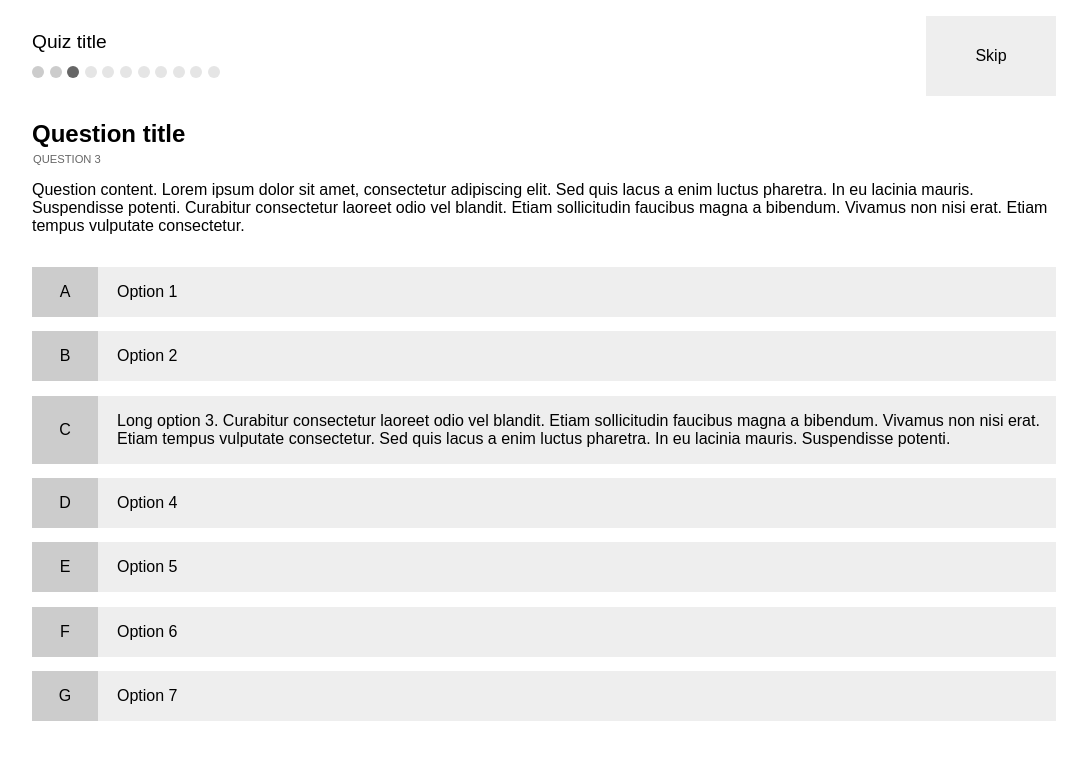
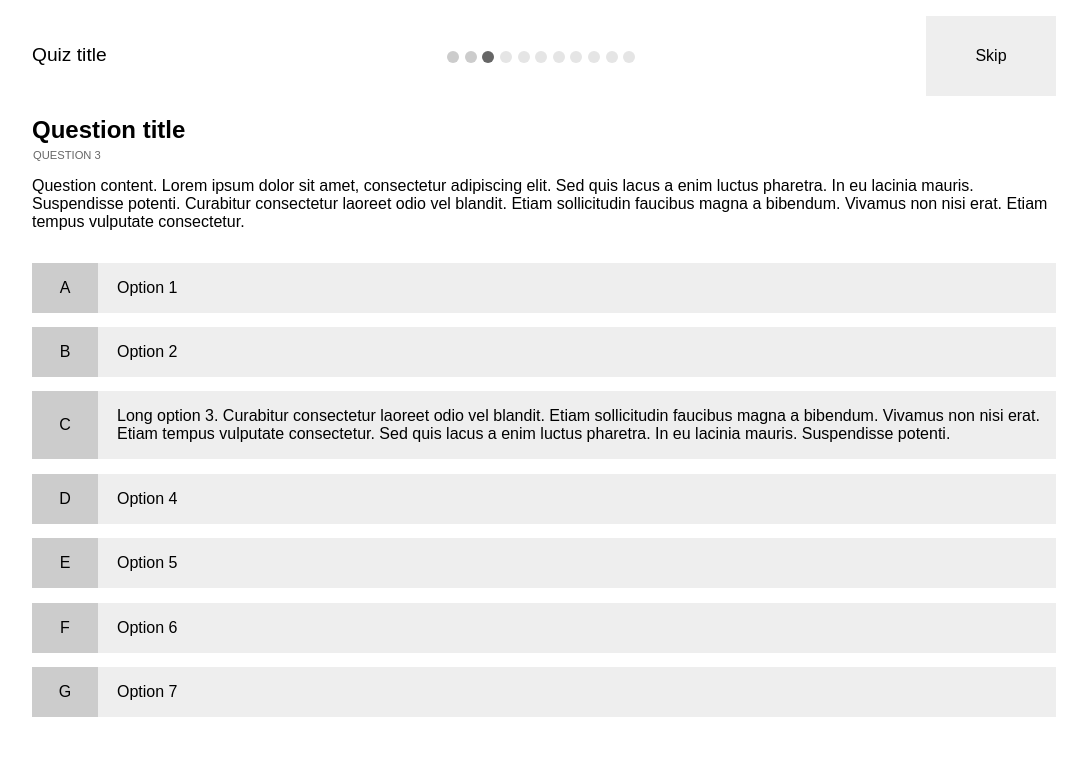
Before and after one commit to ehmorris/quiz-app, a Jekyll site: the page built from index.html, in a window 1280 px wide. Shown: the top 760 px of the page, without its empty margins (96-1183 px from the left). Built offline with Jekyll 4.4.1, drawn with Linux system fonts in a browser that asks for light colours; nearby versions of some CDN libraries; Markdown is read by kramdown in place of the engine named in the settings.

Commit message:
moved indicators, added a flash to options on click (css3) to indicate that the click was recorded - could be better

```diff
--- a/index.html
+++ b/index.html
@@ -5,6 +5,7 @@ title: VPP Client Mockup
 
 <h1>Quiz title</h1>
 
+<nav class="indicators_wrapper">
   <ul class="indicators">
     <li><span class="q_num">1</span> <span class="q_title">Question title</span></li>
     <li><span class="q_num">2</span> <span class="q_title">Question title</span></li>
@@ -18,6 +19,7 @@ title: VPP Client Mockup
     <li><span class="q_num">10</span> <span class="q_title">Question title</span></li>
     <li><span class="q_num">11</span> <span class="q_title">Question title</span></li>
   </ul>
+</nav>
 
 <h2>Question title</h2>
 <h3>Question 3</h3>
@@ -25,31 +27,31 @@ title: VPP Client Mockup
 
 <ul class="options">
 	<li>
-    <a href="javascript:void(0);"><span class="o_label">A</span> <span class="o_text">Option 1</span></a>
+    <a class="option" href="javascript:void(0);"><span class="o_label">A</span> <span class="o_text">Option 1</span></a>
     <span class="o_next"><a href="javascript:void(0);">Next</a></span>
 	</li>
 	<li>
-    <a href="javascript:void(0);"><span class="o_label">B</span> <span class="o_text">Option 2</span></a>
+    <a class="option" href="javascript:void(0);"><span class="o_label">B</span> <span class="o_text">Option 2</span></a>
     <span class="o_next"><a href="javascript:void(0);">Next</a></span>
   </li>
 	<li>
-	  <a href="javascript:void(0);"><span class="o_label">C</span> <span class="o_text">Long option 3. Curabitur consectetur laoreet odio vel blandit. Etiam sollicitudin faucibus magna a bibendum. Vivamus non nisi erat. Etiam tempus vulputate consectetur. Sed quis lacus a enim luctus pharetra. In eu lacinia mauris. Suspendisse potenti.</span></a>
+	  <a class="option" href="javascript:void(0);"><span class="o_label">C</span> <span class="o_text">Long option 3. Curabitur consectetur laoreet odio vel blandit. Etiam sollicitudin faucibus magna a bibendum. Vivamus non nisi erat. Etiam tempus vulputate consectetur. Sed quis lacus a enim luctus pharetra. In eu lacinia mauris. Suspendisse potenti.</span></a>
     <span class="o_next"><a href="javascript:void(0);">Next</a></span>
   </li>
 	<li>
-	  <a href="javascript:void(0);"><span class="o_label">D</span> <span class="o_text">Option 4</span></a>
+	  <a class="option" href="javascript:void(0);"><span class="o_label">D</span> <span class="o_text">Option 4</span></a>
     <span class="o_next"><a href="javascript:void(0);">Next</a></span>
   </li>
 	<li>
-	  <a href="javascript:void(0);"><span class="o_label">E</span> <span class="o_text">Option 5</span></a>
+	  <a class="option" href="javascript:void(0);"><span class="o_label">E</span> <span class="o_text">Option 5</span></a>
     <span class="o_next"><a href="javascript:void(0);">Next</a></span>
   </li>
 	<li>
-	  <a href="javascript:void(0);"><span class="o_label">F</span> <span class="o_text">Option 6</span></a>
+	  <a class="option" href="javascript:void(0);"><span class="o_label">F</span> <span class="o_text">Option 6</span></a>
     <span class="o_next"><a href="javascript:void(0);">Next</a></span>
   </li>
 	<li>
-	  <a href="javascript:void(0);"><span class="o_label">G</span> <span class="o_text">Option 7</span></a>
+	  <a class="option" href="javascript:void(0);"><span class="o_label">G</span> <span class="o_text">Option 7</span></a>
     <span class="o_next"><a href="javascript:void(0);">Next</a></span>
   </li>
 </ul>
--- a/stylesheets/application.css
+++ b/stylesheets/application.css
@@ -373,6 +373,13 @@ table {
 
   /* to account for extra padding so backgorund doesn't show on slide in animation */ }
 
+@-webkit-keyframes yellow-flash {
+  0% {
+    background: yellow; }
+
+  100% {
+    background: #eee; } }
+
 /* styles */
 body {
   padding: 1em; }
@@ -386,7 +393,11 @@ h1 {
   position: absolute;
   font-size: 120%;
   font-weight: normal;
-  margin: 15px 0 0 0; }
+  margin: 28px 0 0 0; }
+
+nav.indicators_wrapper {
+  display: table;
+  margin: 0 auto; }
 
 ul.indicators {
   float: left;
@@ -395,10 +406,10 @@ ul.indicators {
   overflow: auto;
   padding: 0; }
   ul.indicators li {
-    display: inline-block;
+    display: inline;
     float: left;
     list-style-type: none;
-    margin-top: 50px;
+    margin-top: 35px;
     /* disable title on hover for inactive indicators */ }
     ul.indicators li span.q_num {
       background: #ccc;
@@ -447,8 +458,7 @@ ul.indicators {
 
 h2 {
   clear: both;
-  margin-bottom: .2em;
-  padding-top: 1em; }
+  margin-bottom: .2em; }
 
 h3 {
   color: #666;
@@ -468,6 +478,11 @@ ul.options {
     /* prevents scrollbar from appearing on next button animation */
     position: relative; }
     ul.options li span.o_next {
+      -webkit-box-shadow: -6px 0 6px -3px rgba(0, 0, 0, 0.3);
+      -moz-box-shadow: -6px 0 6px -3px rgba(0, 0, 0, 0.3);
+      -ms-box-shadow: -6px 0 6px -3px rgba(0, 0, 0, 0.3);
+      -o-box-shadow: -6px 0 6px -3px rgba(0, 0, 0, 0.3);
+      box-shadow: -6px 0 6px -3px rgba(0, 0, 0, 0.3);
       display: none;
       position: absolute;
       right: -20px;
@@ -476,18 +491,19 @@ ul.options {
       ul.options li span.o_next a {
         background: #666;
         color: #fff;
-        margin-bottom: 0;
+        display: block;
         padding: 1em 20px 1em 0;
         /* extra right padding for slide animation */
         text-align: center;
+        text-decoration: none;
         width: 130px; }
-    ul.options li a {
+    ul.options li a.option {
       background: #eee;
       color: #000;
       display: block;
       margin-bottom: .5em;
       text-decoration: none; }
-      ul.options li a span.o_label {
+      ul.options li a.option span.o_label {
         background: #ccc;
         display: inline-block;
         float: left;
@@ -495,22 +511,19 @@ ul.options {
         margin-right: 1em;
         text-align: center;
         width: 50px; }
-      ul.options li a span.o_text {
+      ul.options li a.option span.o_text {
         display: block;
         margin-left: 85px;
         padding: 1em 0; }
-      ul.options li a:focus, ul.options li a:active {
+      ul.options li a.option:focus, ul.options li a.option:active {
         background: #666;
         color: #fff; }
-        ul.options li a:focus span.o_label, ul.options li a:active span.o_label {
+        ul.options li a.option:focus span.o_label, ul.options li a.option:active span.o_label {
           background: #333; }
+  ul.options li.clicked a.option {
+    -webkit-animation: yellow-flash .3s; }
   ul.options li.clicked span.o_next {
     -webkit-animation: next-button-slide .3s;
-    -webkit-box-shadow: -6px 0 6px -3px rgba(0, 0, 0, 0.3);
-    -moz-box-shadow: -6px 0 6px -3px rgba(0, 0, 0, 0.3);
-    -ms-box-shadow: -6px 0 6px -3px rgba(0, 0, 0, 0.3);
-    -o-box-shadow: -6px 0 6px -3px rgba(0, 0, 0, 0.3);
-    box-shadow: -6px 0 6px -3px rgba(0, 0, 0, 0.3);
     display: block; }
   ul.options li.clicked a span.o_text {
     /*margin-right:145px;*/ }
```
Also changed, not shown: stylesheets/sass/application.scss (+22 -7 lines), 3 other files. Lines whose indentation alone changed are shown as unchanged.
